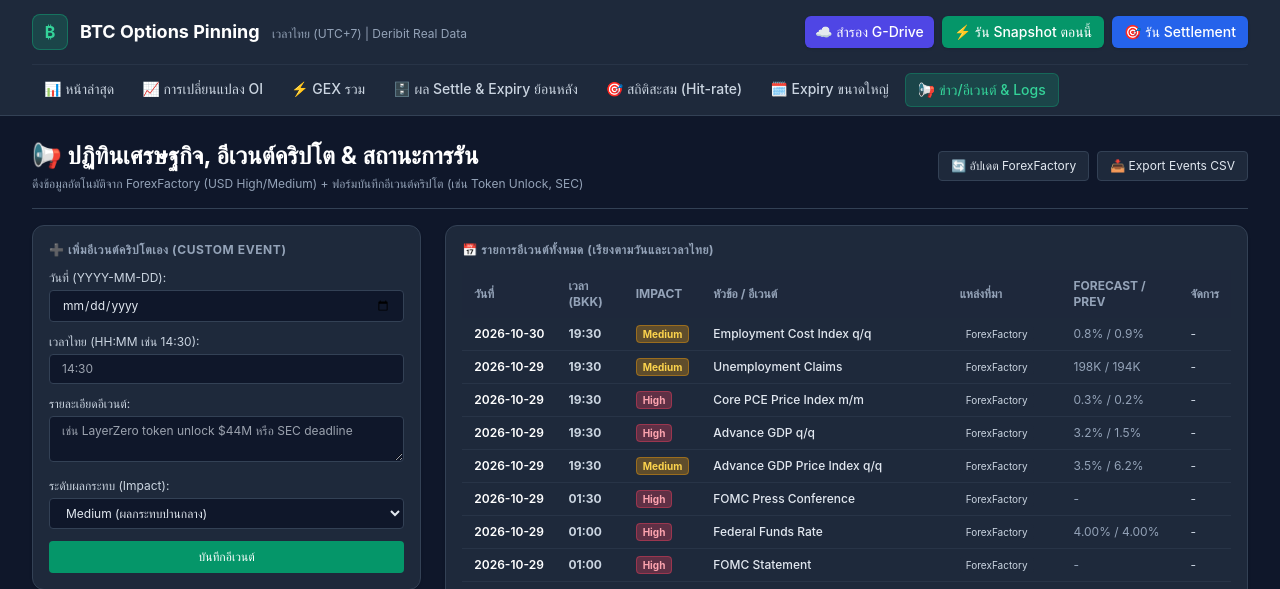
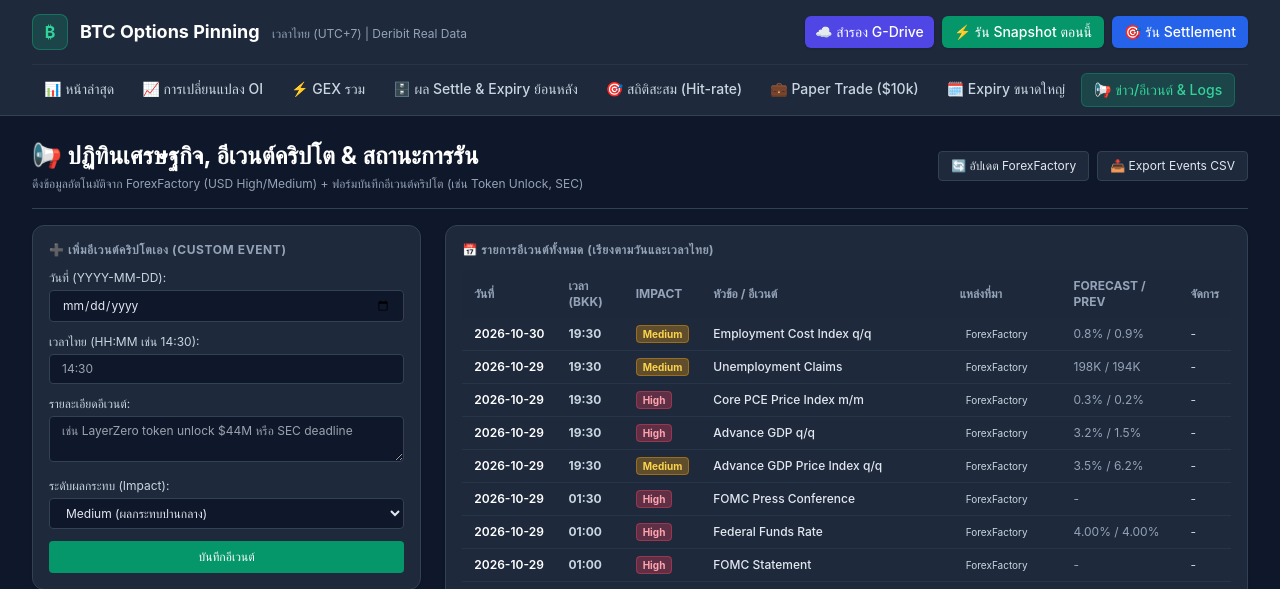
Before and after one commit to Oatloveaild/btc-options-pinning, a FastAPI app: page /events in a window 1280 px wide. Shown: the top 589 px of the page. Run offline with FastAPI, Linux system fonts and the light colour scheme; data comes from the database, SQL or seed files in the repository; some libraries are stand-ins or nearby versions.

Commit message:
Add/update web/templates/base.html

```diff
--- a/web/templates/base.html
+++ b/web/templates/base.html
@@ -79,6 +79,9 @@
         </a>
         <a href="/stats" class="px-3 py-1.5 rounded-md font-medium transition {% if page == 'stats' %}bg-emerald-500/20 text-emerald-400 border border-emerald-500/30{% else %}text-slate-300 hover:bg-slate-800 hover:text-white{% endif %}">
           🎯 สถิติสะสม (Hit-rate)
+        </a>
+        <a href="/paper_trade" class="px-3 py-1.5 rounded-md font-medium transition {% if page == 'paper_trade' %}bg-emerald-500/20 text-emerald-400 border border-emerald-500/30{% else %}text-slate-300 hover:bg-slate-800 hover:text-white{% endif %}">
+          💼 Paper Trade ($10k)
         </a>
         <a href="/big_expiries" class="px-3 py-1.5 rounded-md font-medium transition {% if page == 'big_expiries' %}bg-emerald-500/20 text-emerald-400 border border-emerald-500/30{% else %}text-slate-300 hover:bg-slate-800 hover:text-white{% endif %}">
           🗓️ Expiry ขนาดใหญ่
```
